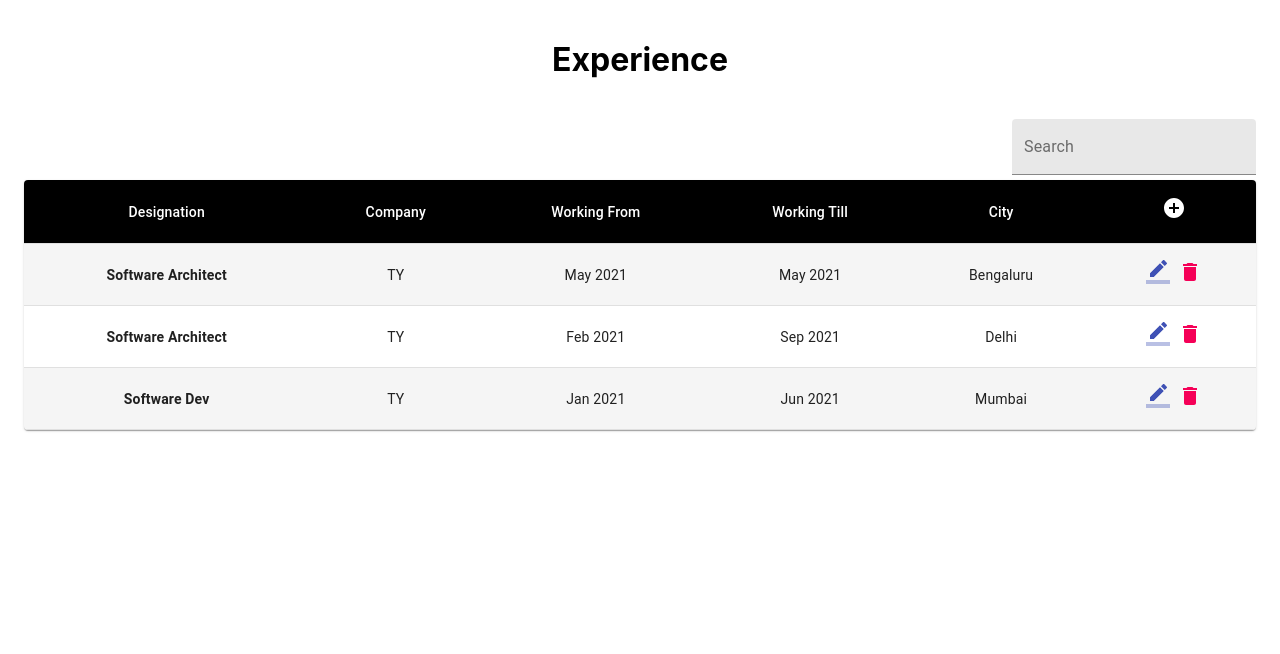
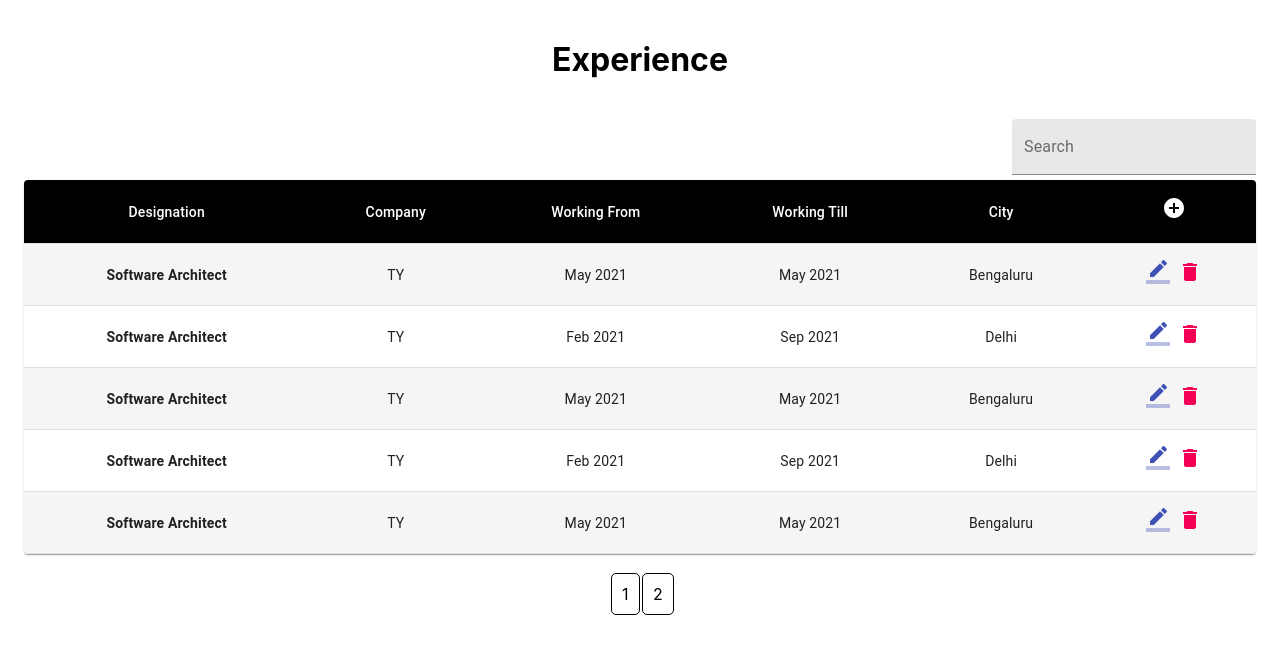
Before and after one commit to yaseent061/TestYantra_ExpTableAssignment, a React (Create React App) app: page / in a window 1280 px wide. Shown: the top 654 px of the page. Built offline with nearby package versions, Linux system fonts and the light colour scheme.

Commit message:
added pagination

```diff
--- a/src/App.js
+++ b/src/App.js
@@ -3,6 +3,7 @@ import "./App.css"
 import { useEffect, useState } from "react"
 import EmpModal from "./components/modals/EmpModal"
 import { Container, TextField } from "@material-ui/core"
+import { Pagination } from "./components/table/Pagination"
 
 let sort = (list) => {
   let sortedList = list.sort(function (a, b) {
@@ -33,6 +34,55 @@ function App() {
     },
     {
       id: 2,
+      designation: "Software Architect",
+      company: "TY",
+      from: "Feb 2021",
+      to: "Sep 2021",
+      city: "Delhi",
+    },
+    {
+      id: 3,
+      designation: "Software Architect",
+      company: "TY",
+      from: "May 2021",
+      to: "May 2021",
+      city: "Bengaluru",
+    },
+    {
+      id: 4,
+      designation: "Software Dev",
+      company: "TY",
+      from: "Jan 2021",
+      to: "Jun 2021",
+      city: "Mumbai",
+    },
+    {
+      id: 5,
+      designation: "Software Architect",
+      company: "TY",
+      from: "Feb 2021",
+      to: "Sep 2021",
+      city: "Delhi",
+    },
+
+    {
+      id: 6,
+      designation: "Software Architect",
+      company: "TY",
+      from: "May 2021",
+      to: "May 2021",
+      city: "Bengaluru",
+    },
+    {
+      id: 7,
+      designation: "Software Dev",
+      company: "TY",
+      from: "Jan 2021",
+      to: "Jun 2021",
+      city: "Mumbai",
+    },
+    {
+      id: 8,
       designation: "Software Architect",
       company: "TY",
       from: "Feb 2021",
@@ -87,7 +137,7 @@ function App() {
 
   const empty = {}
 
-  //function to search and employee by designation
+  //function to search employee by designation
   function search(e) {
     const temp = emp.filter((emp) => {
       let desig = emp.designation.toUpperCase()
@@ -96,6 +146,7 @@ function App() {
     let sortedList = sort(temp)
 
     setList(sortedList)
+    setCurrPage(1)
   }
 
   //setting list everytime emp state is modified
@@ -105,6 +156,18 @@ function App() {
 
     setList(sortedList)
   }, [emp])
+
+  //Pagination
+  const [currPage, setCurrPage] = useState(1)
+  const [rowsPerPage] = useState(5)
+  const indexOfLastRow = currPage * rowsPerPage
+  const indexOfFirstRow = indexOfLastRow - rowsPerPage
+  const currRows = list.slice(indexOfFirstRow, indexOfLastRow)
+  console.log(currRows)
+
+  const paginate = (pageNum) => {
+    setCurrPage(pageNum)
+  }
 
   return (
     <Container>
@@ -121,7 +184,7 @@ function App() {
           }}
           onChange={search}
         />
-        <ExpTable empDetails={list} open={open} remove={remove} />
+        <ExpTable empDetails={currRows} open={open} remove={remove} />
 
         {show === true ? (
           <EmpModal
@@ -135,6 +198,11 @@ function App() {
             add={add}
           />
         ) : null}
+        <Pagination
+          rowsPerPage={rowsPerPage}
+          totalRows={list.length}
+          paginate={paginate}
+        />
       </div>
     </Container>
   )
--- /dev/null
+++ b/src/components/table/Pagination.css
@@ -0,0 +1,20 @@
+.pagination {
+  display: flex;
+}
+
+.page-item {
+  list-style-type: none;
+  margin: 50% 2%;
+}
+
+.page-link {
+  text-decoration: none;
+  padding: 10px;
+  border: 1px solid black;
+  border-radius: 5px;
+  color: black;
+}
+
+.page-link:hover {
+  background-color: rgb(218, 208, 208);
+}
--- /dev/null
+++ b/src/components/table/Pagination.js
@@ -0,0 +1,22 @@
+import React from "react"
+import "./Pagination.css"
+
+export const Pagination = ({ rowsPerPage, totalRows, paginate }) => {
+  const pageNumbers = []
+  for (let i = 1; i <= Math.ceil(totalRows / rowsPerPage); i++) {
+    pageNumbers.push(i)
+  }
+  return (
+    <nav>
+      <ul className="pagination">
+        {pageNumbers.map((num) => (
+          <li key={num} className="page-item">
+            <a href="!#" onClick={() => paginate(num)} className="page-link">
+              {num}
+            </a>
+          </li>
+        ))}
+      </ul>
+    </nav>
+  )
+}
```
